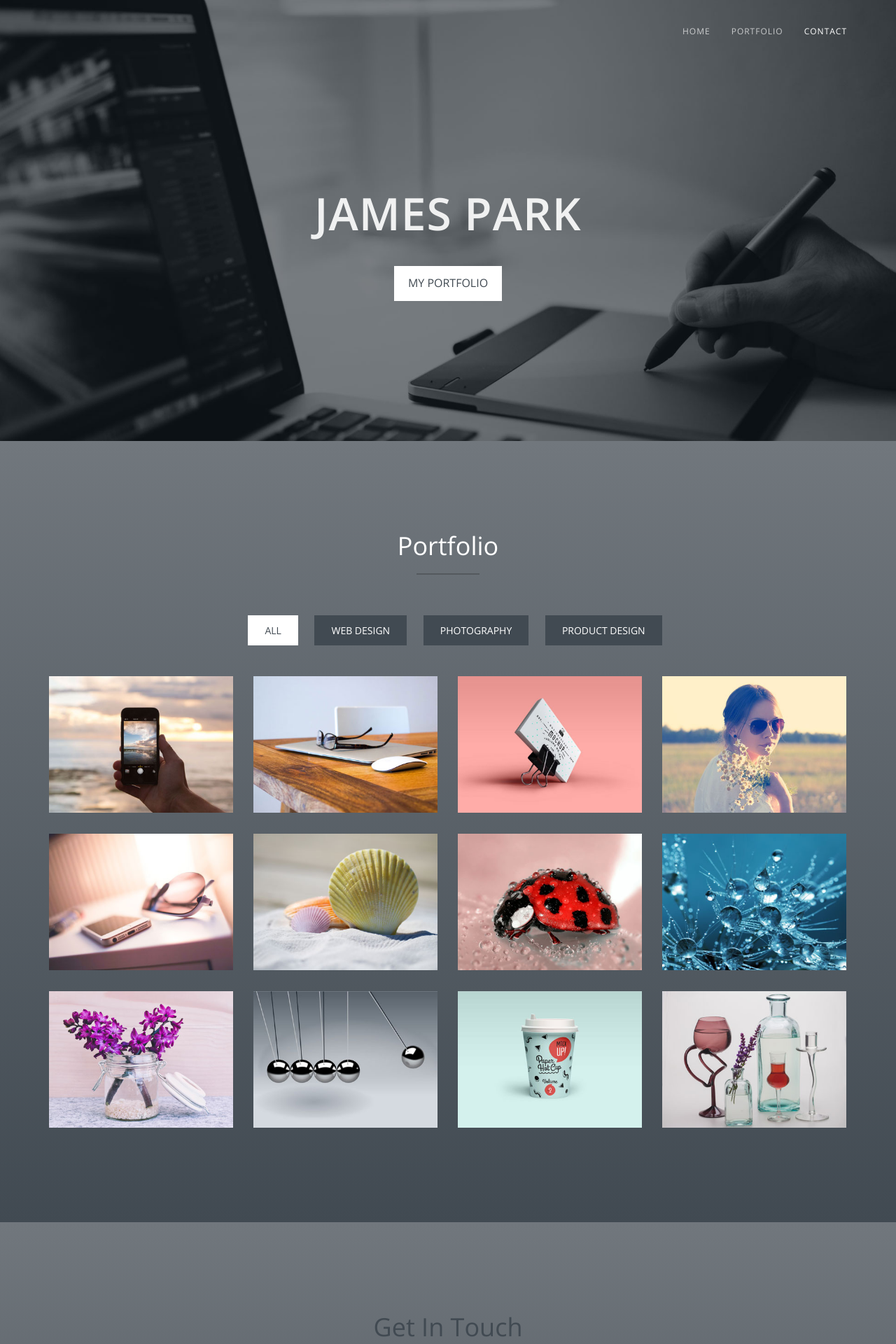
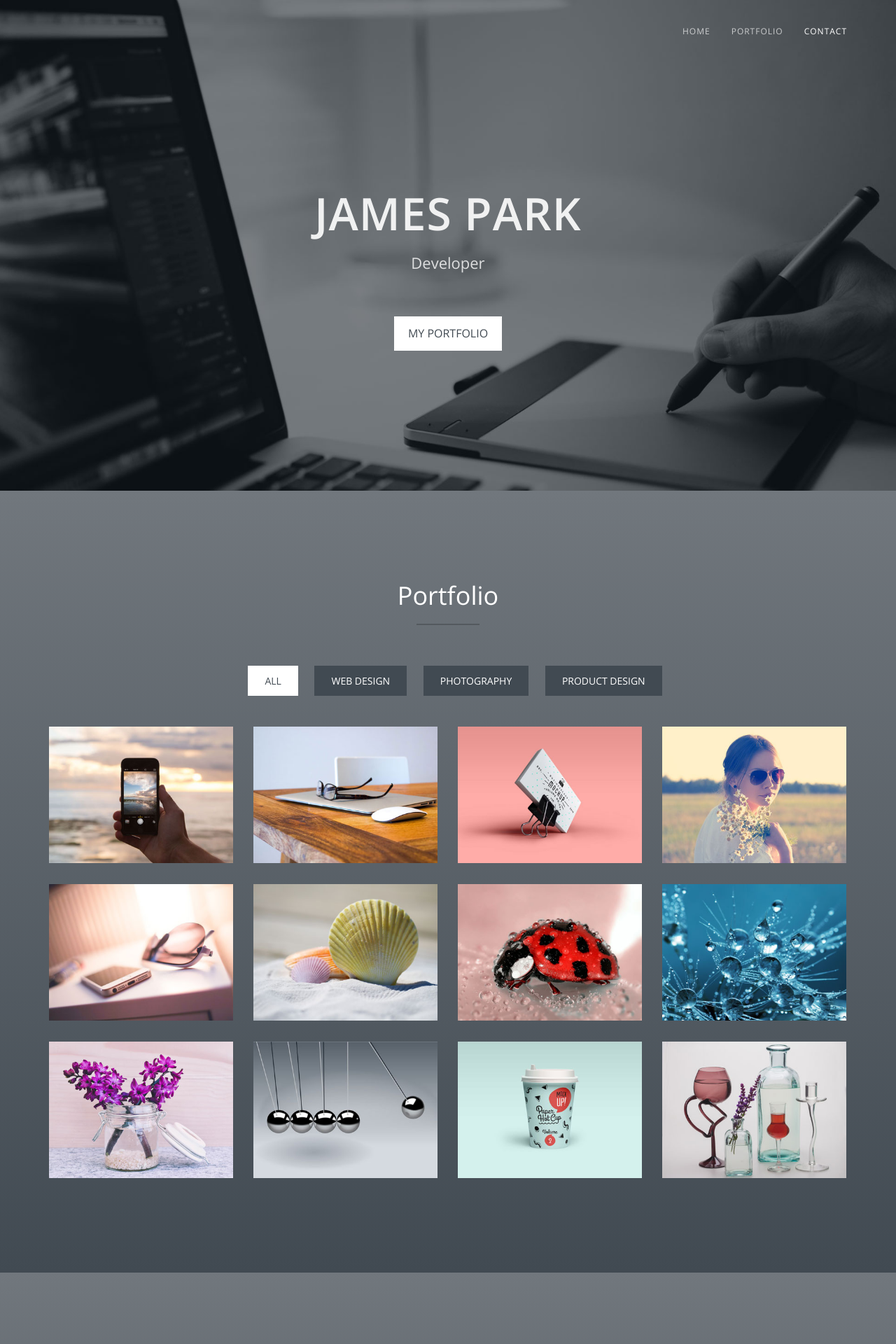
Before and after one commit to pbandjelly/pbandjelly.github.io, a PHP site: page / in a window 1280 px wide. Shown: the top 1920 px of the page at 70% size. Run offline with PHP 8.4, Linux system fonts and the light colour scheme; some libraries are stand-ins or nearby versions.

Commit message:
site edits

```diff
--- a/css/style.css
+++ b/css/style.css
@@ -163,14 +163,6 @@ hr {
 	padding: 0;
 	text-align: center;
 	background: url(../img/intro-bg.jpg) no-repeat center bottom;
-
-	/* Full height */
-  height: 100%;
-
-  /* Center and scale the image nicely */
-  background-position: center;
-  background-repeat: no-repeat;
-  background-size: cover;
 
 	background-color: #e5e5e5;
 	-webkit-background-size: cover;
@@ -364,6 +356,11 @@ ol.type li a:hover {
 	background: linear-gradient(to bottom, rgba(255,255,255,1) 0%, rgba(255,255,255,1) 0%, rgba(255,255,255,1) 0%, rgba(113,119,125,1) 0%, rgba(65,74,82,1) 100%); /* W3C, IE10+, FF16+, Chrome26+, Opera12+, Safari7+ */
 filter: progid:DXImageTransform.Microsoft.gradient( startColorstr='#ffffff', endColorstr='#414a52', GradientType=0 ); /* IE6-9 */
 }
+
+#contact h2 {
+	color: #ffffff;
+}
+
 #contact form {
 	padding: 30px 0;
 }
--- a/index.html
+++ b/index.html
@@ -64,6 +64,7 @@
       <div class="row">
         <div class="intro-text">
           <h1>James Park</h1>
+          <p>Developer</p>
           <a href="#portfolio" class="btn btn-custom btn-lg page-scroll">My Portfolio</a> </div>
       </div>
     </div>
@@ -248,7 +249,7 @@
           <p class="help-block text-danger"></p>
         </div>
         <div id="success"></div>
-        <button type="submit" class="btn btn-default btn-lg">Send Message</button>
+        <button type="submit" class="btn btn-custom btn-lg">Send Message</button>
       </form>
       <div class="social">
         <ul>
```
